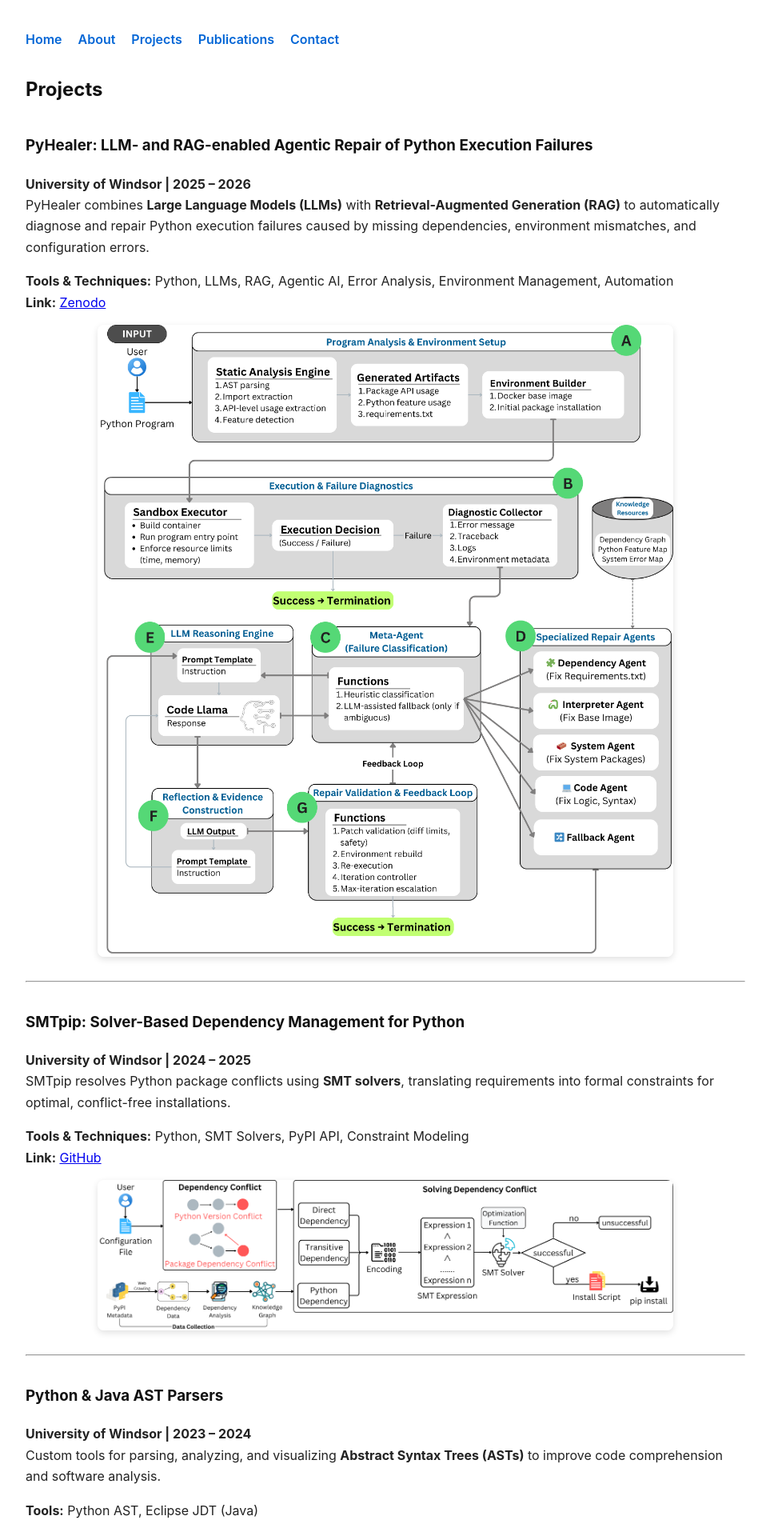
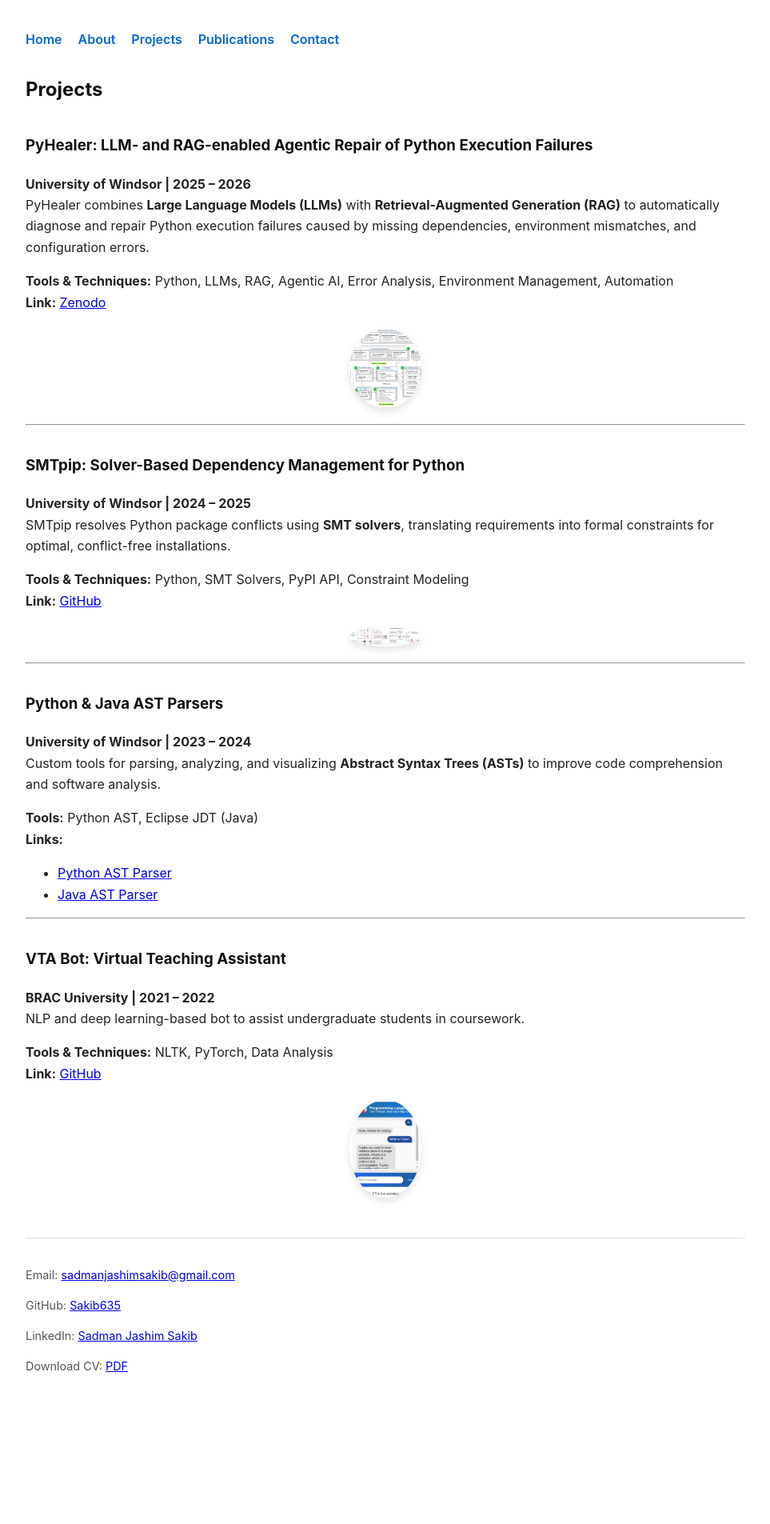
Before and after one commit to Sakib635/my-portfolio, a Jekyll site: the page built from projects.md, in a window 1280 px wide. Shown: the top 1905 px of the page at 80% size, without its empty margins (158-1121 px from the left). Built offline with Jekyll 4.4.1, drawn with Linux system fonts in a browser that asks for light colours; after the commit the page ends 1755 px from its top, so only the background shows below that.

```diff
--- a/assets/css/style.css
+++ b/assets/css/style.css
@@ -47,12 +47,12 @@ header nav a:hover {
    Project Images
 ========================= */
 .project-img {
-  width: 100%;
-  max-width: 720px;
+  width: 90px;
+  max-width: 50%;
+  border-radius: 50%;
   display: block;
-  margin: 15px auto 30px;
-  border-radius: 8px;
-  box-shadow: 0 3px 8px rgba(0,0,0,0.12);
+  margin: 20px auto;
+  box-shadow: 0 4px 10px rgba(0,0,0,0.12);
 }
 
 /* =========================
```
